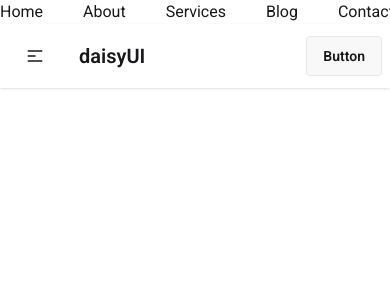
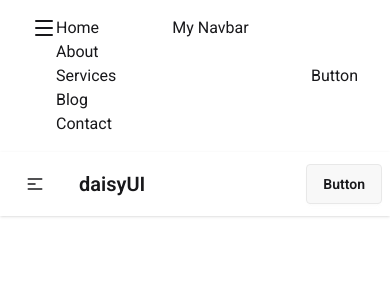
Before and after one commit to piasmajumdar/react-world-on-the-go, a React (Vite) app: page / in a window 390 px wide. Shown: the top 300 px of the page. Built offline with nearby package versions, Linux system fonts and the light colour scheme.

Commit message:
menu icon toggle and menu list responsive

```diff
--- a/src/Components/NavBar/NavBar.jsx
+++ b/src/Components/NavBar/NavBar.jsx
@@ -1,5 +1,6 @@
-import React from 'react';
+import React, { useState } from 'react';
 import Link from './Link';
+import { Menu, X } from 'lucide-react';
 
 const navigationData = [
     {
@@ -30,11 +31,26 @@ const navigationData = [
 ];
 
 const NavBar = () => {
+    const [open, setOpen] = useState(false)
+
+    const links = navigationData.map(route => <Link key={route.id} route={route}></Link>)
+
     return (
-        <nav>
+        <nav className='flex justify-between mx-8 my-4'>
 
-            <ul className='flex'>
-                {navigationData.map(route => <Link key={route.id} route={route}></Link>)}
+            <span className='flex' onClick={() => setOpen(!open)}>
+                {
+                    open ?
+                        <X className='md:hidden'></X> :
+                        <Menu className='md:hidden'></Menu>
+                }
+                <ul className='md:hidden'>
+                    {links}
+                </ul>
+                <h3 className='ml-4'>My Navbar</h3>
+            </span>
+            <ul className='hidden md:flex'>
+                {links}
             </ul>
 
             {/* <ul className='flex'>
@@ -47,6 +63,8 @@ const NavBar = () => {
                 <li className='mr-10'><a href="./Blog">Blog</a></li>
             </ul> */}
 
+            <button>Button</button>
+
         </nav>
     );
 };
```
Lines whose indentation alone changed are shown as unchanged.
